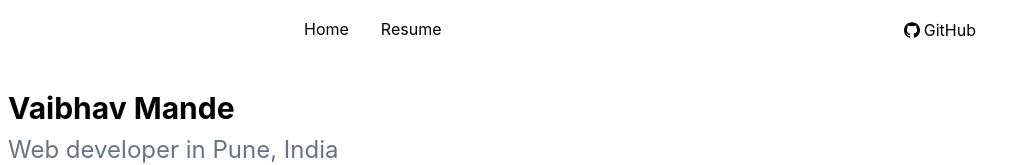
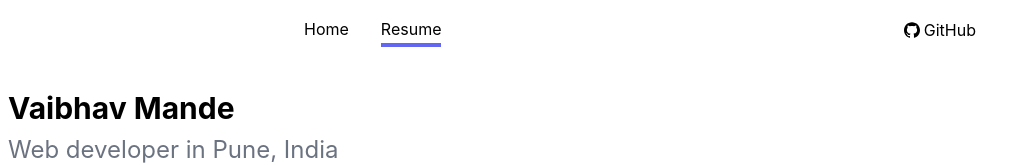
Before and after one commit to vaibhavmande/vaibhavmande.github.io, a Next.js app: page /resume in a window 1280 px wide. Shown: the top 165 px of the page, without its empty margins (0-1032 px from the left). Built offline with nearby package versions, Linux system fonts and the light colour scheme.

Commit message:
add resume components

```diff
--- a/components/Header.tsx
+++ b/components/Header.tsx
@@ -1,21 +1,28 @@
-import Link from 'next/link';
+import { useRouter } from 'next/router';
+import HighlightedNavLink from './HighlightedNavLink';
 import constants from '../constants';
 import TargetLink from './atoms/TargetLink';
 
 export default function Header() {
+  const { asPath } = useRouter();
+
   return (
     <header className="mx-2 sm:mx-0">
       <nav className="mx-auto max-w-2xl w-full flex flex-row justify-between py-4">
         <ul className="flex gap-8 items-center content-between w-full">
           <li>
-            <Link href="/">
-              <a>Home</a>
-            </Link>
+            <HighlightedNavLink
+              conditional={asPath == constants.home}
+              label="Home"
+              href={constants.home}
+            />
           </li>
           <li>
-            <Link href="/resume">
-              <a>Resume</a>
-            </Link>
+            <HighlightedNavLink
+              conditional={asPath == constants.resume}
+              label="Resume"
+              href={constants.resume}
+            />
           </li>
           <li className="ml-auto">
             <TargetLink
--- /dev/null
+++ b/components/HighlightedNavLink.tsx
@@ -0,0 +1,13 @@
+import Link from 'next/link';
+
+function HighlightedNavLink({ conditional, label, href }) {
+  return (
+    <Link href={href}>
+      <a className={conditional ? 'border-b-4 border-indigo-500 pb-1' : ''}>
+        {label}
+      </a>
+    </Link>
+  );
+}
+
+export default HighlightedNavLink;
--- /dev/null
+++ b/components/resume/ExperienceBlock.tsx
@@ -0,0 +1,5 @@
+function ExperienceBlock({ children }: { children: React.ReactChild }) {
+  return <div className="flex flex-col gap-4 leading-7 mb-6">{children}</div>;
+}
+
+export default ExperienceBlock;
--- /dev/null
+++ b/components/resume/ExperienceHeader.tsx
@@ -0,0 +1,28 @@
+type ExperienceHeaderType = {
+  position: string;
+  duration: string;
+  company: string;
+  location: string;
+};
+
+function ExperienceHeader({
+  position,
+  duration,
+  company,
+  location
+}: ExperienceHeaderType) {
+  return (
+    <>
+      <div className="flex justify-between items-center mb-2">
+        <p className="text-2xl">{position}</p>
+        <p className="text-gray-500">{duration}</p>
+      </div>
+      <div className="flex gap-2 items-center mb-4">
+        <p className="text-lg">{company}</p>-
+        <p className="italic spa">{location}</p>
+      </div>
+    </>
+  );
+}
+
+export default ExperienceHeader;
--- /dev/null
+++ b/components/resume/ResumeTitle.tsx
@@ -0,0 +1,11 @@
+function ResumeTitle({ title }: { title: string }) {
+  return (
+    <>
+      <h2 className="text-xl border-b pb-2 mb-4 border-neutral-500 border-opacity-50">
+        {title}
+      </h2>
+    </>
+  );
+}
+
+export default ResumeTitle;
--- /dev/null
+++ b/components/resume/index.ts
@@ -0,0 +1,5 @@
+import ResumeTitle from './ResumeTitle';
+import ExperienceHeader from './ExperienceHeader';
+import ExperienceBlock from './ExperienceBlock';
+
+export { ResumeTitle, ExperienceBlock, ExperienceHeader };
--- a/constants.ts
+++ b/constants.ts
@@ -7,6 +7,12 @@ const links = {
   stackoverflow: 'https://stackoverflow.com/users/2157907/vaibhavmande'
 };
 
+const paths = {
+  home: '/',
+  resume: '/resume'
+};
+
 export default Object.freeze({
-  ...links
+  ...links,
+  ...paths
 });
--- a/pages/resume.tsx
+++ b/pages/resume.tsx
@@ -1,14 +1,9 @@
+import {
+  ExperienceHeader,
+  ExperienceBlock,
+  ResumeTitle
+} from '../components/resume';
 import constants from '../constants';
-
-function Title({ title }: { title: string }) {
-  return (
-    <>
-      <h2 className="text-xl border-b pb-2 mb-4 border-neutral-500 border-opacity-50">
-        {title}
-      </h2>
-    </>
-  );
-}
 
 export default function Resume() {
   return (
@@ -17,7 +12,7 @@ export default function Resume() {
       <h2 className="text-2xl text-gray-500 mb-6">
         Web developer in Pune, India
       </h2>
-      <Title title="Summary" />
+      <ResumeTitle title="Summary" />
       <p className="mb-6 leading-7">
         Frontend engineer as well a skilled leader with more than nine years of
         experience developing web-based applications using React, Redux,
@@ -25,7 +20,7 @@ export default function Resume() {
         well-covered automation as well as unit tests. Committed to learning and
         utilizing emerging technologies to provide the best solutions.
       </p>
-      <Title title="Recent Experience" />
+      <ResumeTitle title="Recent Experience" />
       <ExperienceHeader
         position="Software Designer"
         duration="Jul 2020 - Sep 2021"
@@ -85,34 +80,3 @@ export default function Resume() {
     </>
   );
 }
-
-type ExperienceHeaderType = {
-  position: string;
-  duration: string;
-  company: string;
-  location: string;
-};
-
-function ExperienceHeader({
-  position,
-  duration,
-  company,
-  location
-}: ExperienceHeaderType) {
-  return (
-    <>
-      <div className="flex justify-between items-center mb-2">
-        <p className="text-2xl">{position}</p>
-        <p className="text-gray-500">{duration}</p>
-      </div>
-      <div className="flex gap-2 items-center mb-4">
-        <p className="text-lg">{company}</p>-
-        <p className="italic spa">{location}</p>
-      </div>
-    </>
-  );
-}
-
-function ExperienceBlock({ children }: { children: React.ReactChild }) {
-  return <div className="flex flex-col gap-4 leading-7 mb-6">{children}</div>;
-}
```
